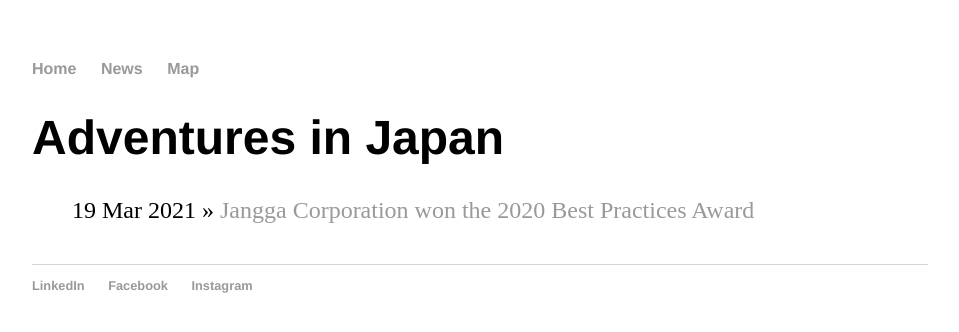
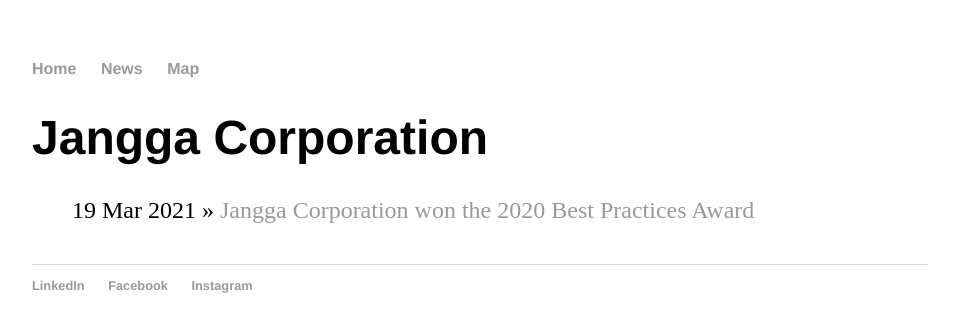
Before and after one commit to spioupiou/spioupiou.github.io, a Jekyll site: the page built from news/index.html, in a window 1280 px wide. Shown: the top 332 px of the page, without its empty margins (160-1119 px from the left). Built offline with Jekyll 4.4.1, drawn with Linux system fonts in a browser that asks for light colours.

Commit message:
Update index.html

```diff
--- a/news/index.html
+++ b/news/index.html
@@ -1,6 +1,6 @@
 ---
 layout: default
-title: Adventures in Japan
+title: Jangga Corporation
 ---
 	<h1>{{ page.title }}</h1>
 	<ul class="posts">
```
